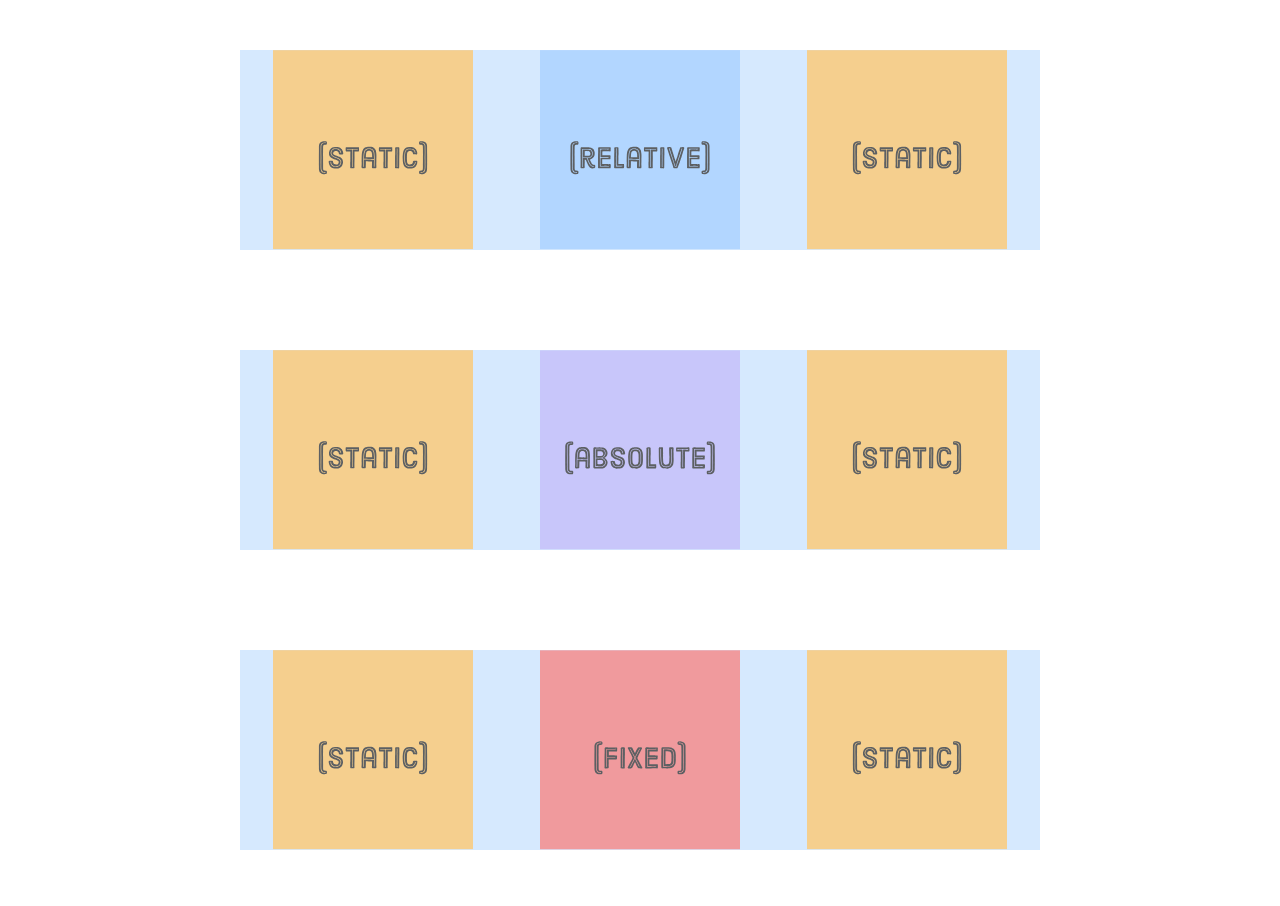
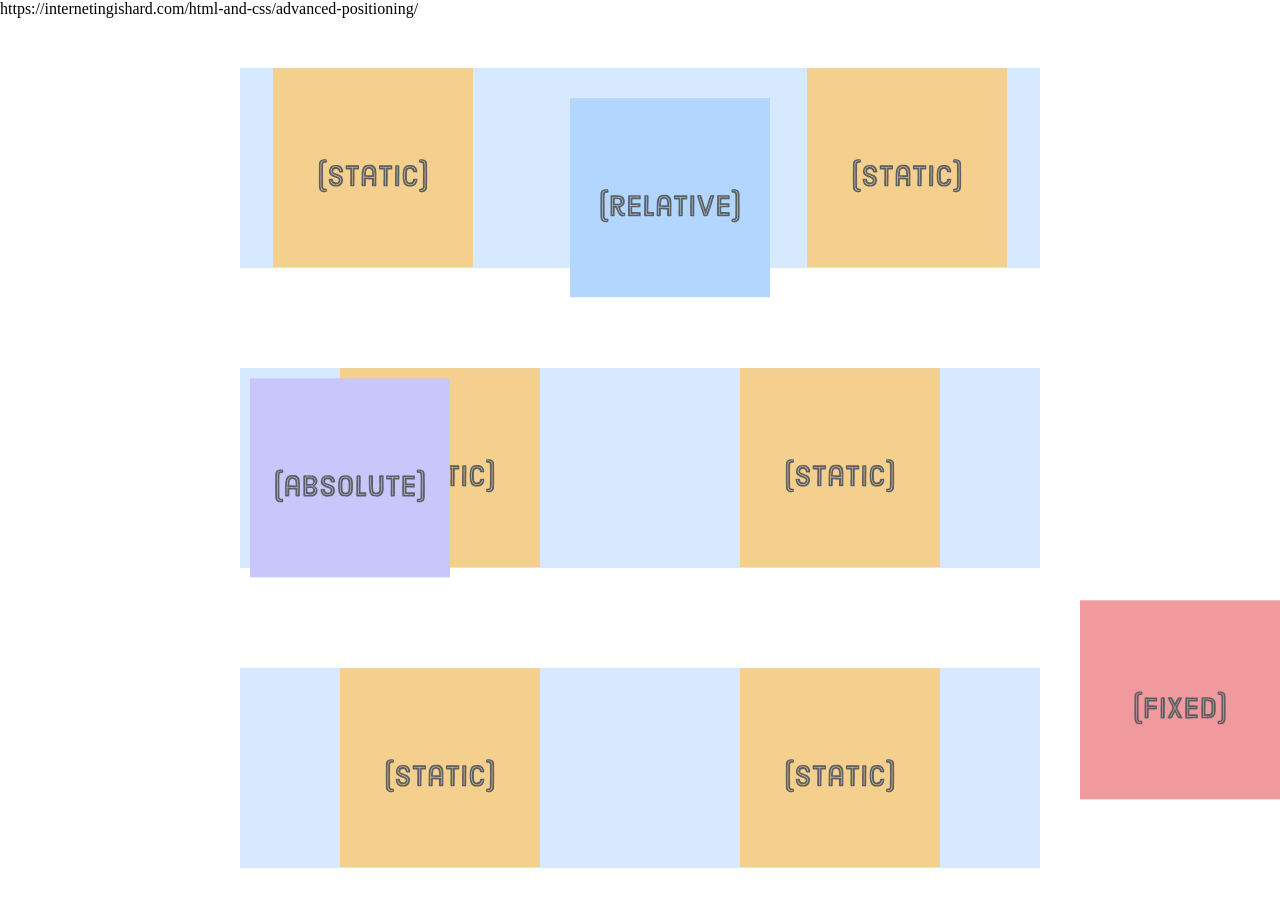
Before and after one commit to seitz4labs/tutur, a website: page index.html in a window 1280 px wide. Drawn offline with Linux system fonts and the light colour scheme.

Commit message:
end-up-with

```diff
--- a/index.html
+++ b/index.html
@@ -6,6 +6,7 @@
     <link href="styles.css" rel="stylesheet" />
   </head>
   <body>
+    https://internetingishard.com/html-and-css/advanced-positioning/
     <div class="container">
       <div class="example relative">
         <div class="item"><img src="images/static.svg" /></div>
--- a/styles.css
+++ b/styles.css
@@ -16,6 +16,7 @@ body {
 .example {
   display: flex;
   justify-content: space-around;
+  /* justify-content: flex-start; */
 
   width: 800px;
   margin: 50px 0;
@@ -25,3 +26,26 @@ body {
 .item img {
   display: block;
 }
+
+.item-relative {
+  position: relative;
+  top: 30px;
+  left: 30px;
+}
+
+.item-absolute {
+  position: absolute;
+  top: 10px;
+  left: 10px;
+  bottom: -10px;
+}
+
+.absolute {
+  position: relative;
+}
+
+.item-fixed {
+  position: fixed;
+  bottom: 0;
+  right: 0;
+}
```
